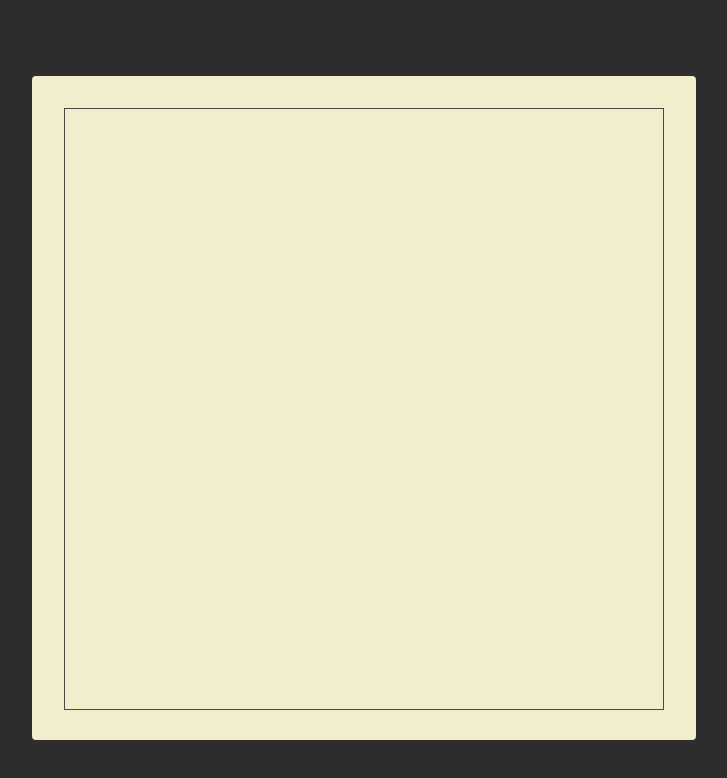
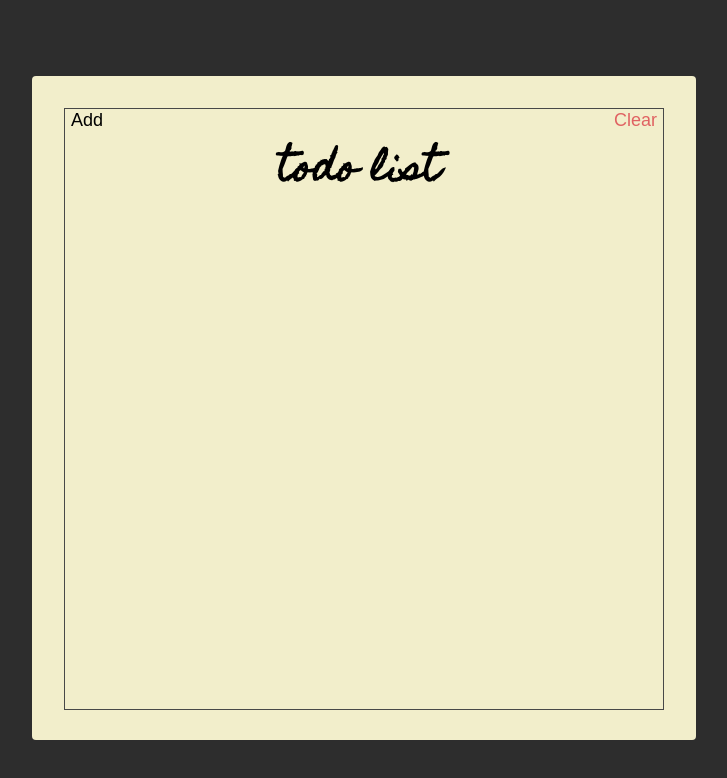
Before and after one commit to errossahu/code-simple, a website: page index.html in a window 1280 px wide. Shown: the whole page, without its empty margins (276-1003 px from the left). Drawn offline with Linux system fonts and the light colour scheme.

Commit message:
proogeres style css dan html

```diff
--- a/index.html
+++ b/index.html
@@ -13,7 +13,13 @@
   </head>
   <body>
     <div class="container">
-      <div class="frame"></div>
+      <div class="frame">
+        <div class="header">
+          <button class="header-btn">Add</button>
+          <h1 class="header-title">Todo List</h1>
+          <button class="header-btn main-red-color">Clear</button>
+        </div>
+      </div>
     </div>
   </body>
 </html>
--- a/styles.css
+++ b/styles.css
@@ -3,6 +3,10 @@
 }
 html {
   font-size: 10px;
+}
+.header {
+  display: flex;
+  align-items: flex-start;
 }
 body {
   display: flex;
@@ -12,6 +16,26 @@ body {
 
   background-color: #2d2d2d;
   height: 100vh;
+}
+.header-btn {
+  font-size: 1.8rem;
+  font-family: "Bungge", sans-serif;
+  padding: 24 px;
+  background: unset;
+  border: unset;
+}
+:root {
+  --main-red-color: #e06262;
+}
+.main-red-color {
+  color: var(--main-red-color);
+}
+.header-title {
+  flex: 1;
+  text-align: center;
+  font-size: 3.6rem;
+  font-family: "homemade apple", sans-serif;
+  text-transform: lowercase;
 }
 body.html {
   margin: 0px;
@@ -29,4 +53,6 @@ body.html {
 .frame {
   border: 1px solid #484848;
   height: 100%;
+  display: flex;
+  flex-direction: column;
 }
```
